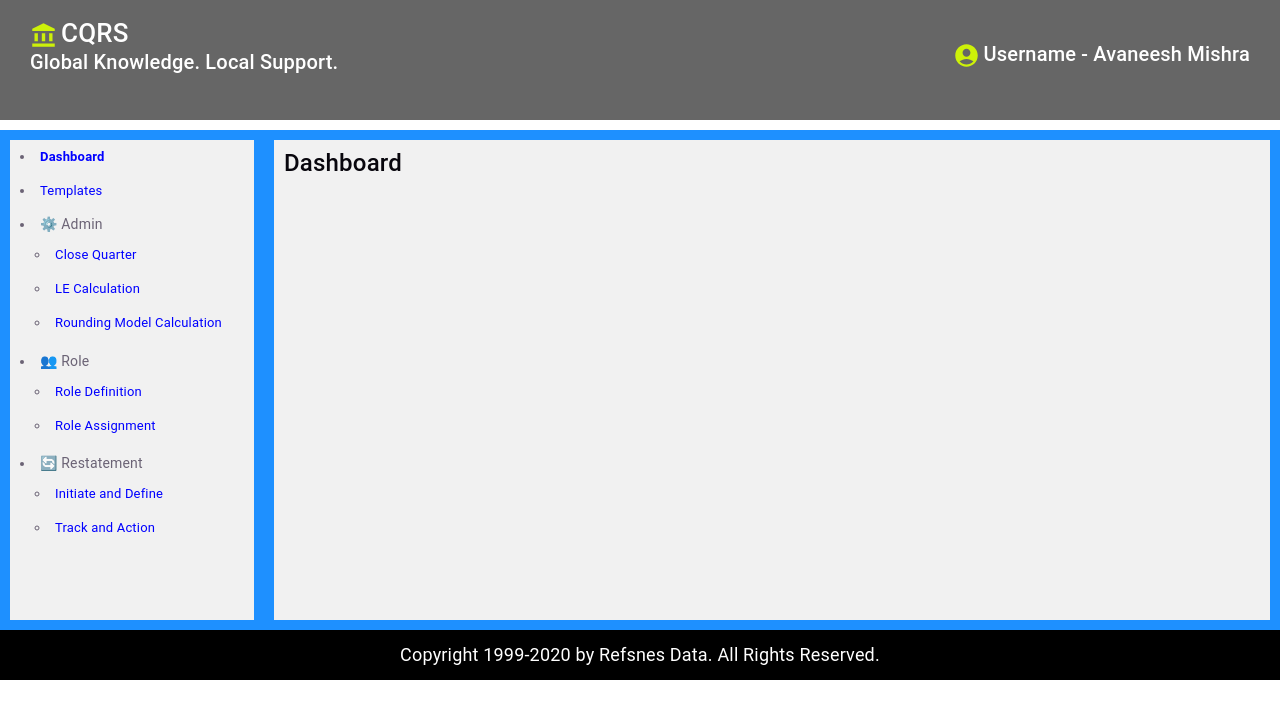
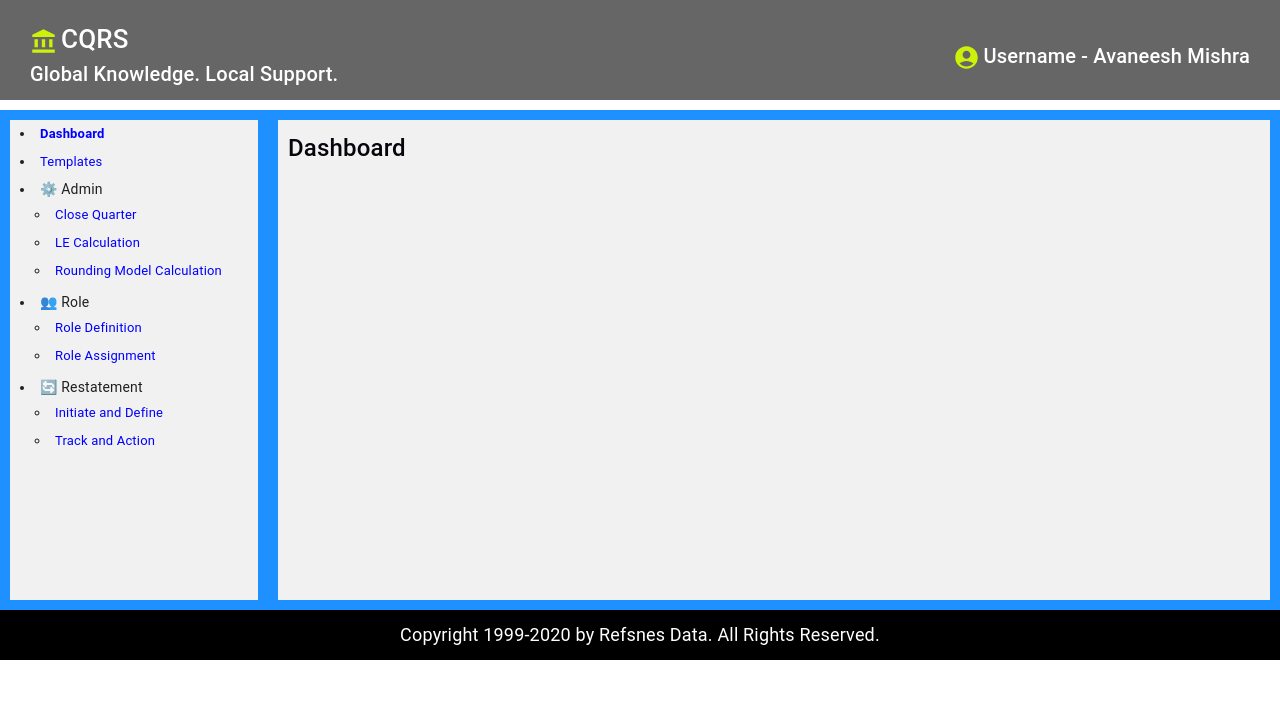
Before and after one commit to Avaneesh3772/React19App, a React (Vite) app: page /dashboard in a window 1280 px wide. Shown: the top 718 px of the page. Built offline with nearby package versions, Linux system fonts and the light colour scheme.

Commit message:
React 19 - Added Themes and queryClient for entire application

```diff
--- a/src/App.tsx
+++ b/src/App.tsx
@@ -1,10 +1,13 @@
 import { BrowserRouter } from 'react-router-dom'
+import { AppProviders } from './app/AppProviders'
 import { AppRouter } from './app/router/AppRouter'
 
 export default function App() {
   return (
-    <BrowserRouter>
-      <AppRouter />
-    </BrowserRouter>
+    <AppProviders>
+      <BrowserRouter>
+        <AppRouter />
+      </BrowserRouter>
+    </AppProviders>
   )
 }
--- /dev/null
+++ b/src/app/AppProviders.tsx
@@ -0,0 +1,16 @@
+import { CssBaseline, ThemeProvider } from '@mui/material'
+import { QueryClientProvider } from '@tanstack/react-query'
+import type { ReactNode } from 'react'
+import { queryClient } from './queryClient'
+import { appTheme } from './theme/theme'
+
+export function AppProviders({ children }: { children: ReactNode }) {
+  return (
+    <QueryClientProvider client={queryClient}>
+      <ThemeProvider theme={appTheme}>
+        <CssBaseline />
+        {children}
+      </ThemeProvider>
+    </QueryClientProvider>
+  )
+}
--- /dev/null
+++ b/src/app/queryClient.ts
@@ -0,0 +1,10 @@
+import { QueryClient } from '@tanstack/react-query'
+
+export const queryClient = new QueryClient({
+  defaultOptions: {
+    queries: {
+      retry: 1,
+      refetchOnWindowFocus: false,
+    },
+  },
+})
--- /dev/null
+++ b/src/app/theme/theme.ts
@@ -0,0 +1,12 @@
+import { createTheme } from '@mui/material/styles'
+
+export const appTheme = createTheme({
+  palette: {
+    primary: {
+      main: '#1976d2',
+    },
+  },
+  typography: {
+    fontFamily: 'Roboto, "Helvetica Neue", sans-serif',
+  },
+})
```
Also changed, not shown: 1 other file (tests, documents, lock files or other folders).
